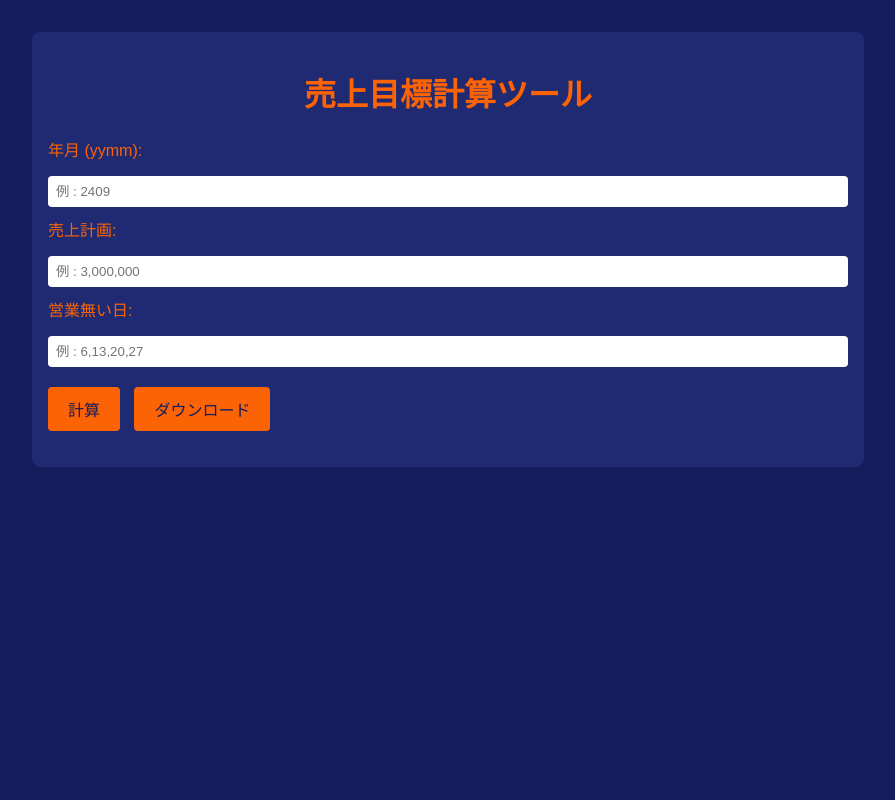
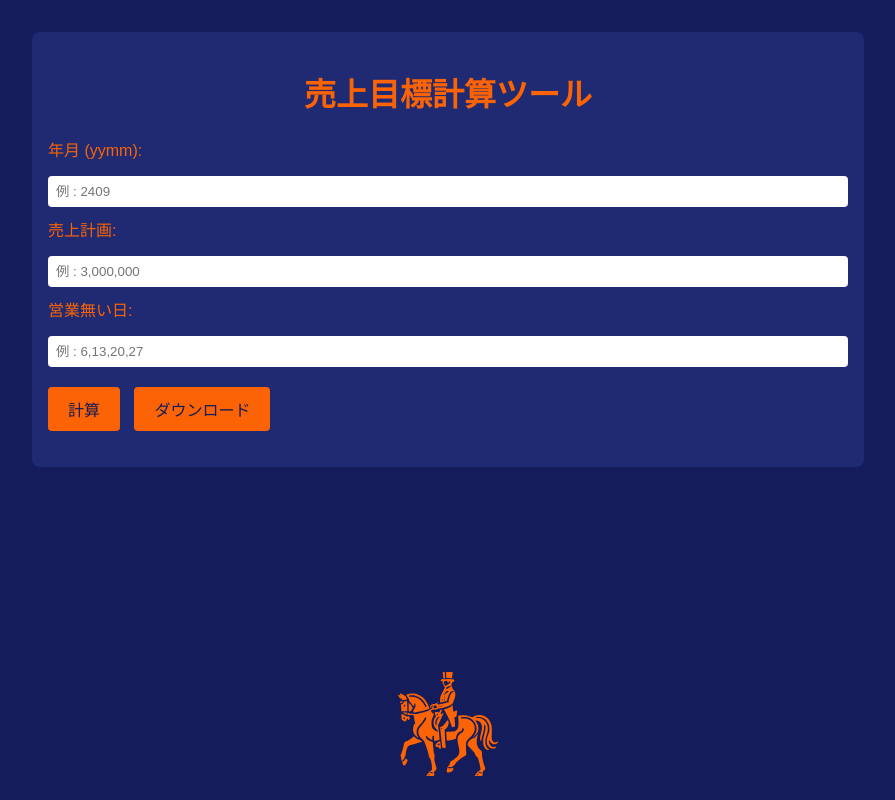
Before and after one commit to dis-lekker-by-die-see/hikiuma, a website: page index.html in a window 1280 px wide. Shown: the whole page, without its empty margins (192-1087 px from the left). Drawn offline with Linux system fonts and the light colour scheme.

Commit message:
Add logo at bottom. Style.

```diff
--- a/index.html
+++ b/index.html
@@ -30,6 +30,11 @@
 
       <div id="outputTable"></div>
     </div>
+
+    <div class="bottom-logo">
+      <img src="logo.svg" alt="Logo" />
+    </div>
+
     <script src="script.js"></script>
   </body>
 </html>
--- a/styles.css
+++ b/styles.css
@@ -12,6 +12,7 @@ body {
   padding: 1em;
   background-color: #1f2a73;
   border-radius: 8px;
+  margin-bottom: 160px; /* Add margin to avoid overlap with the fixed logo */
 }
 
 h1 {
@@ -72,3 +73,19 @@ td {
 th {
   background-color: #ffa34d;
 }
+
+/* Styling for the logo at the bottom */
+.bottom-logo {
+  position: fixed;
+  bottom: 0;
+  left: 50%;
+  transform: translateX(-50%);
+  text-align: center;
+  z-index: -1;
+  margin-bottom: 20px;
+}
+
+.bottom-logo img {
+  width: 100px; /* Adjust size as needed */
+  height: auto;
+}
```
Also changed, not shown: logo.svg (added).
